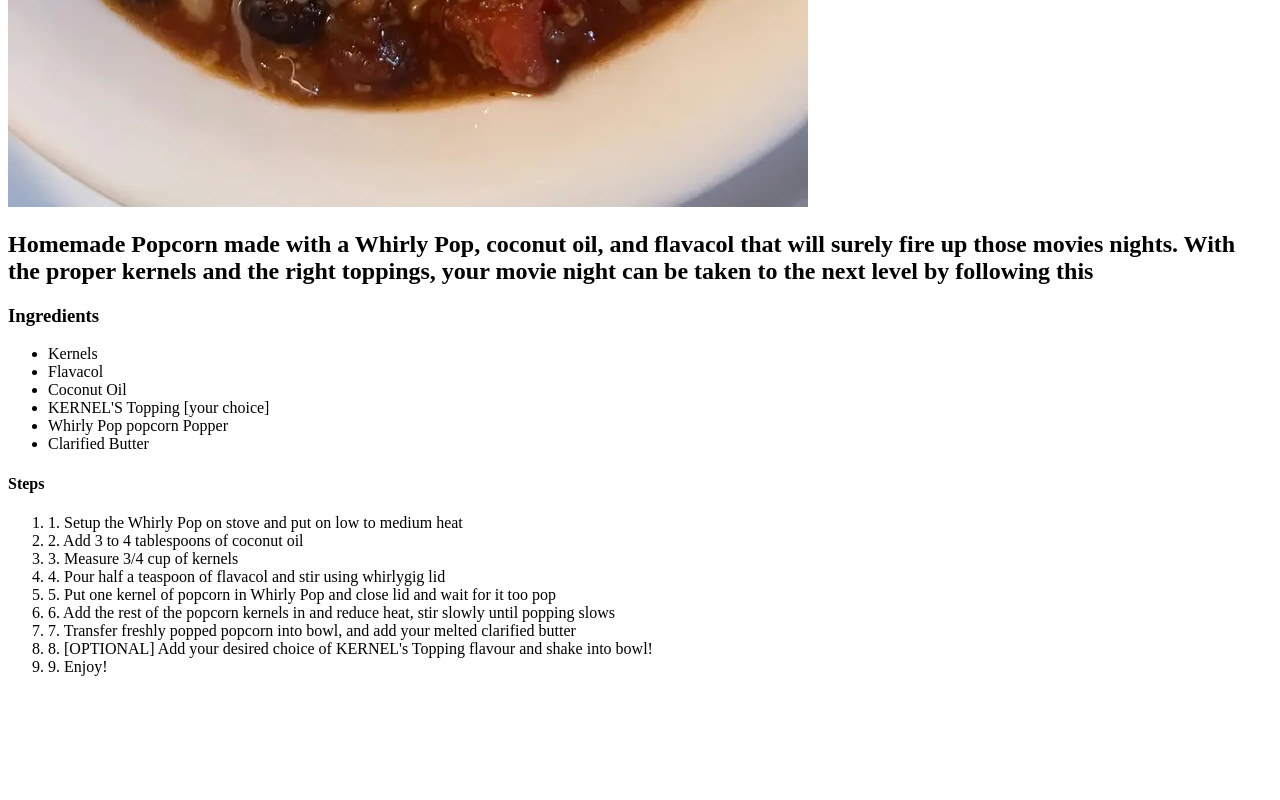
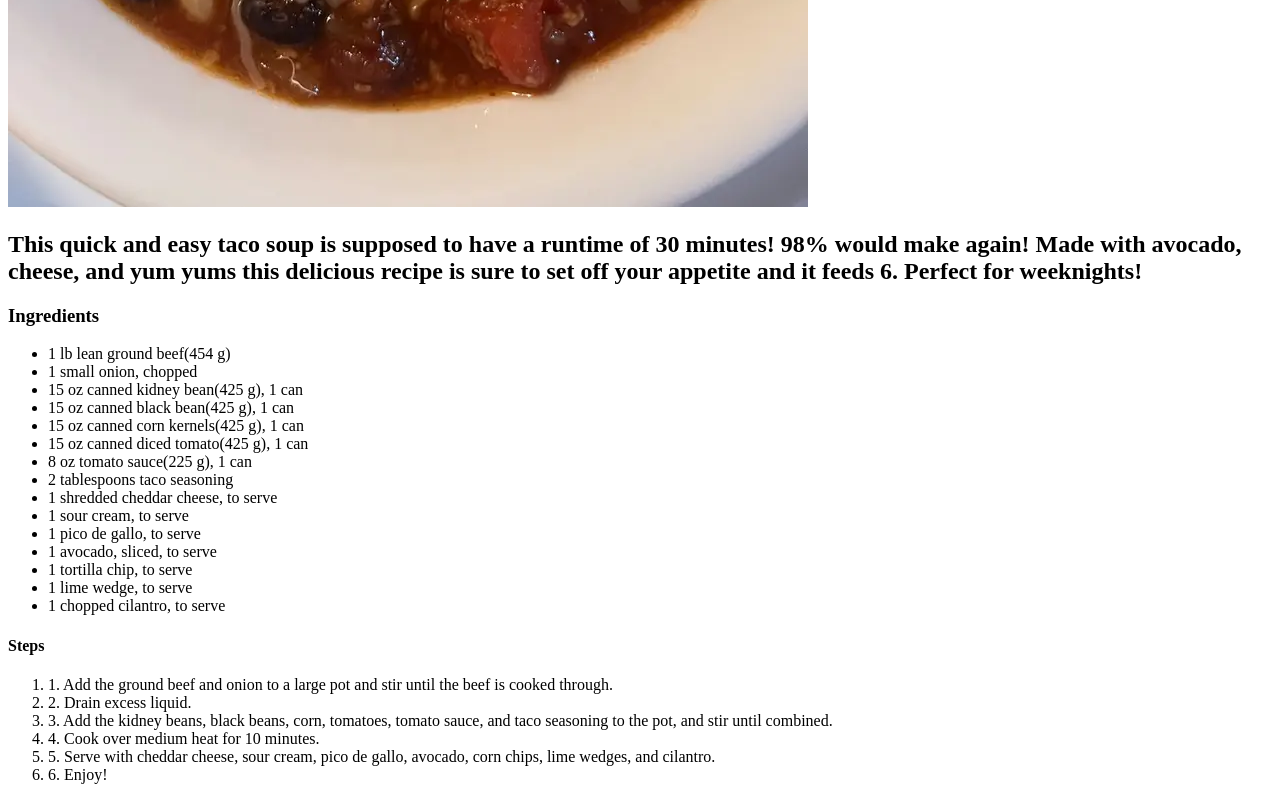
Before and after one commit to AluminumPaperCup/odin-recipes, a plain HTML site: page recipes/pages/TacoSoup.html in a window 1280 px wide. Shown: the part 940-1740 px from the top of the page. Before the commit the page ends 1632 px from the top, so only its background shows below. Drawn offline with Linux system fonts and the light colour scheme.

Commit message:
Taco Soup Recipe completed

```diff
--- a/recipes/pages/TacoSoup.html
+++ b/recipes/pages/TacoSoup.html
@@ -8,37 +8,45 @@
 <body>
     <h1> Taco Soup Recipe</h1>
 
-    <img src="../images/Taco_Soup.webp" alt="Buttery Popcorn in Clear Bowl, Yum!">
+    <img src="../images/Taco_Soup.webp" alt="Soup that is taco'd, Yum!">
 
-        <h2> Homemade Popcorn made with a Whirly Pop, coconut oil, and flavacol that will surely fire up those movies nights.
-         With the proper kernels and the right toppings, your movie night can be taken to the next level by following this
+        <h2>  This quick and easy taco soup is supposed to have a runtime of 30 minutes! 98% would make again! Made with avocado, cheese,
+            and yum yums this delicious recipe is sure to set off your appetite and it feeds 6. Perfect for weeknights!
         </h2>
 
             <h3> Ingredients </h3>
 
                 <ul>
 
-                    <li> Kernels </li>
-                    <li> Flavacol </li>
-                    <li> Coconut Oil</li>
-                    <li> KERNEL'S Topping [your choice]</li>
-                    <li> Whirly Pop popcorn Popper</li>
-                    <li> Clarified Butter </li>
+                    <li> 1 lb lean ground beef(454 g)                   </li>
+                    <li> 1 small onion, chopped                         </li>
+                    <li> 15 oz canned kidney bean(425 g), 1 can         </li>
+                    <li> 15 oz canned black bean(425 g), 1 can          </li>
+                    <li> 15 oz canned corn kernels(425 g), 1 can        </li>
+                    <li> 15 oz canned diced tomato(425 g), 1 can        </li>
+                    <li> 8 oz tomato sauce(225 g), 1 can                </li>
+                    <li> 2 tablespoons taco seasoning                   </li>
+                    <li> 1 shredded cheddar cheese, to serve            </li>
+                    <li> 1 sour cream, to serve                         </li>
+                    <li> 1 pico de gallo, to serve                      </li>
+                    <li> 1 avocado, sliced, to serve                    </li>
+                    <li> 1 tortilla chip, to serve                      </li>
+                    <li> 1 lime wedge, to serve                         </li>
+                    <li> 1 chopped cilantro, to serve                   </li>
+
 
                 </ul>
 
                         <h4> Steps </h4>
 
                             <ol>
-                                <li> 1. Setup the Whirly Pop on stove and put on low to medium heat </li>
-                                <li> 2. Add 3 to 4 tablespoons of coconut oil </li>
-                                <li> 3. Measure 3/4 cup of kernels</li>
-                                <li> 4. Pour half a teaspoon of flavacol and stir using whirlygig lid</li>
-                                <li> 5. Put one kernel of popcorn in Whirly Pop and close lid and wait for it too pop </li>
-                                <li> 6. Add the rest of the popcorn kernels in and reduce heat, stir slowly until popping slows</li>
-                                <li> 7. Transfer freshly popped popcorn into bowl, and add your melted clarified butter</li>
-                                <li> 8. [OPTIONAL] Add your desired choice of KERNEL's Topping flavour and shake into bowl!</li>
-                                <li> 9. Enjoy!</li>
+                                <li> 1. Add the ground beef and onion to a large pot and stir until the beef is cooked through.                                 </li>
+                                <li> 2. Drain excess liquid.                                                                                                    </li>
+                                <li> 3. Add the kidney beans, black beans, corn, tomatoes, tomato sauce, and taco seasoning to the pot, and stir until combined.</li>
+                                <li> 4. Cook over medium heat for 10 minutes.                                                                                   </li>
+                                <li> 5. Serve with cheddar cheese, sour cream, pico de gallo, avocado, corn chips, lime wedges, and cilantro.                   </li>
+                                <li> 6. Enjoy!                                                                                                                  </li>
+
                             </ol>
 
 
```
